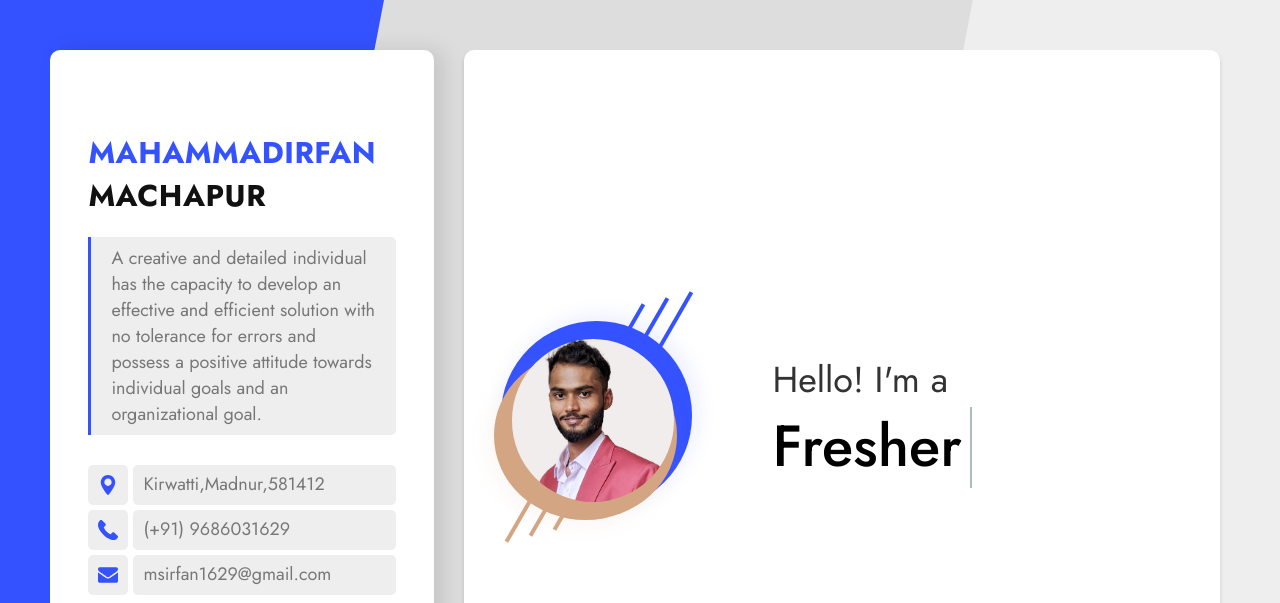
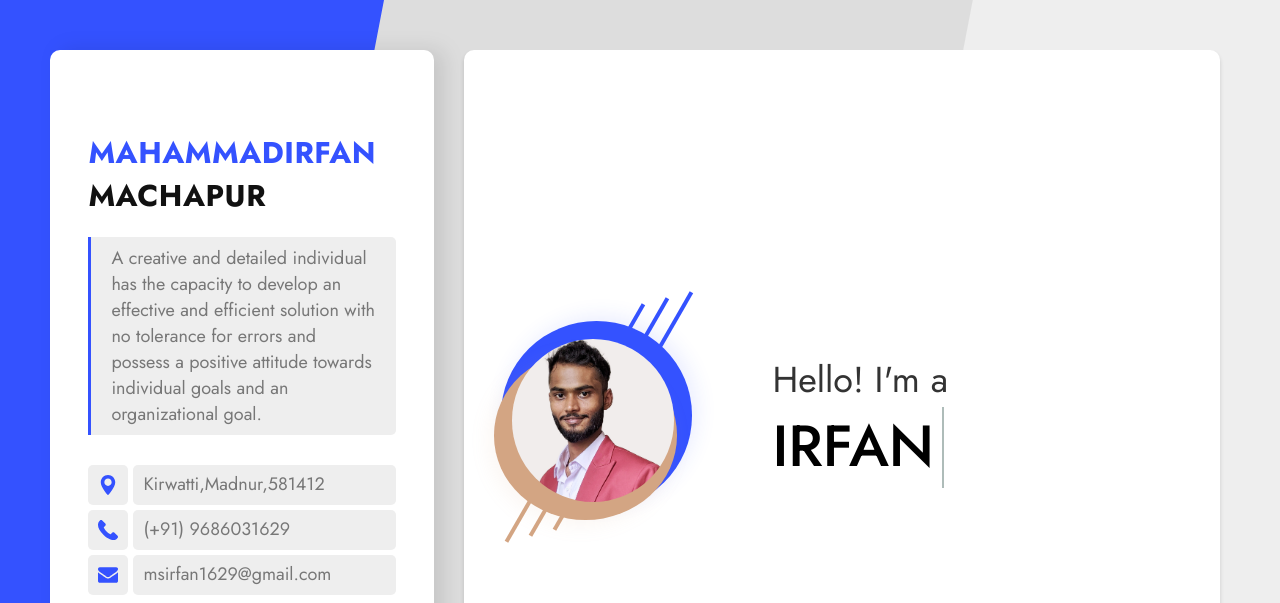
Before and after one commit to MSIrfan/msirfan.github.io, a plain HTML site: page index.html in a window 1280 px wide. Shown: the top 603 px of the page. Drawn offline with Linux system fonts and the light colour scheme.

Commit message:
chnge from fresher to name

```diff
--- a/index.html
+++ b/index.html
@@ -178,7 +178,7 @@
 									<!-- It is animation title. You can change animation variation by changing extra class to one of next classes: zoom, rotate-1, letters type, letters rotate-2, loading-bar, slide, clip, letters rotate-3, letters scale, push. cd-headline class can not be removed.  -->
 									<span class="cd-headline clip">
 										<span class="cd-words-wrapper">
-										  <b class="is-visible">Fresher</b>
+										  <b class="is-visible">IRFAN</b>
                                         </span>
 									</span>
 								</h2>
```
